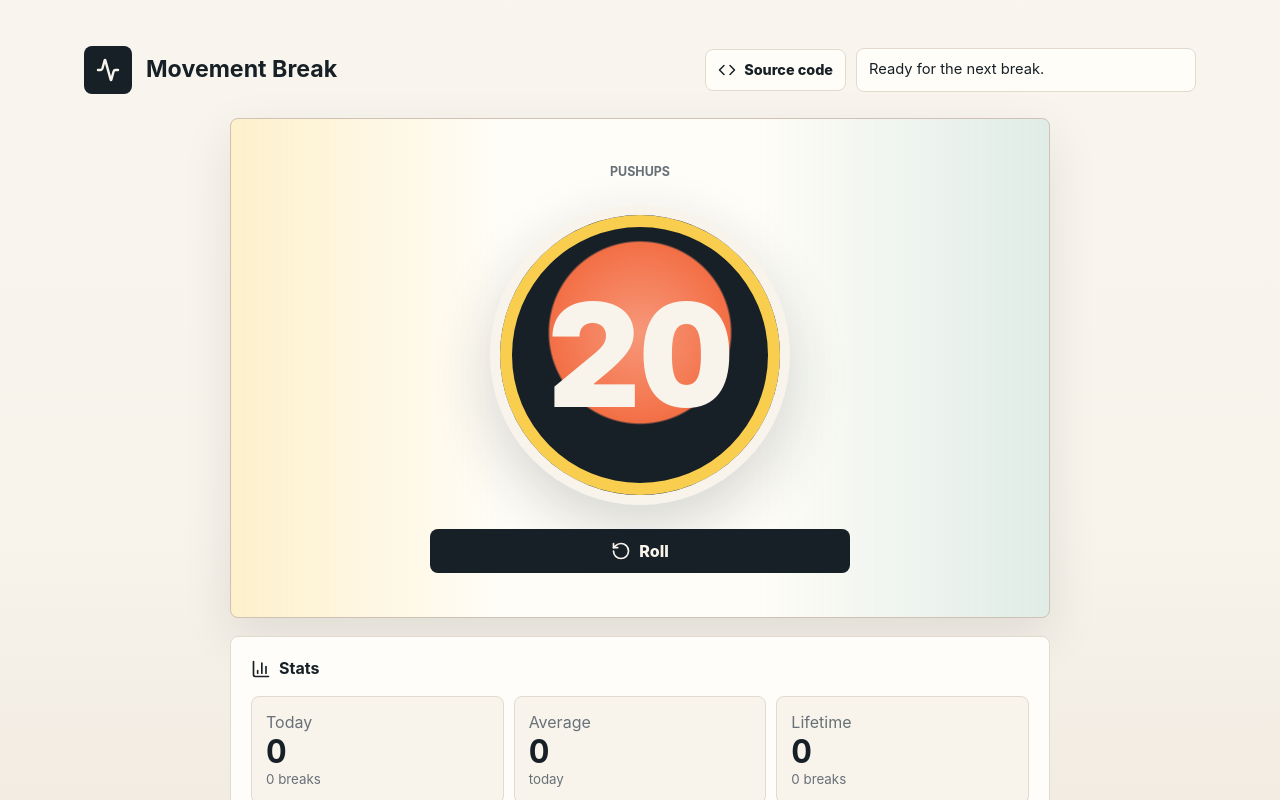
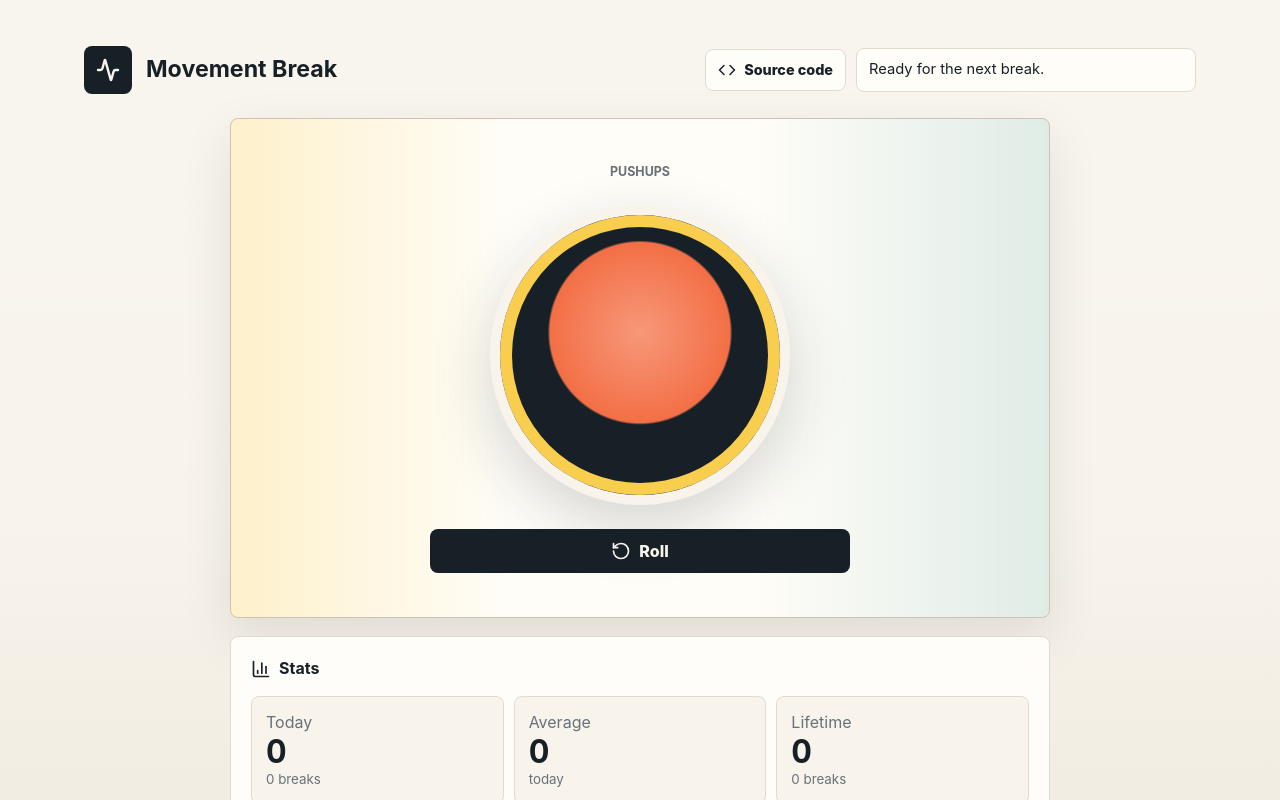
Before and after one commit to kevinferretti/movement-break, a React (Vite) app: page / in a window 1280 px wide. Shown: the top 800 px of the page. Built offline with nearby package versions, Linux system fonts and the light colour scheme.

Commit message:
Start rep dial blank

```diff
--- a/public/sw.js
+++ b/public/sw.js
@@ -1,4 +1,4 @@
-const CACHE_NAME = 'movement-break-shell-v4'
+const CACHE_NAME = 'movement-break-shell-v5'
 const SHELL_ASSETS = ['/', '/manifest.webmanifest', '/icon.svg']
 
 self.addEventListener('install', (event) => {
--- a/src/App.css
+++ b/src/App.css
@@ -128,10 +128,15 @@
 }
 
 .rep-dial span {
+  min-width: 1ch;
   font-size: clamp(5.8rem, 16vw, 9rem);
   line-height: 1;
   font-weight: 900;
   font-variant-numeric: tabular-nums;
+}
+
+.rep-dial.empty span {
+  opacity: 0;
 }
 
 .rep-dial.rolling {
--- a/src/App.tsx
+++ b/src/App.tsx
@@ -11,12 +11,12 @@ type Notice = {
 }
 
 const SOURCE_URL = 'https://github.com/kevinferretti/movement-break'
-const INITIAL_REPS = AVAILABLE_REPS[AVAILABLE_REPS.length - 1]
+const FALLBACK_REPS = 1
 
 function App() {
   const [entries, setEntries] = useState<MovementEntry[]>(() => loadEntries())
   const [rolledReps, setRolledReps] = useState<number | null>(null)
-  const [displayReps, setDisplayReps] = useState(INITIAL_REPS)
+  const [displayReps, setDisplayReps] = useState<number | null>(null)
   const [isRolling, setIsRolling] = useState(false)
   const [completionPulse, setCompletionPulse] = useState(false)
   const [notice, setNotice] = useState<Notice>({
@@ -39,6 +39,7 @@ function App() {
 
     setIsRolling(true)
     setRolledReps(null)
+    setDisplayReps(randomRep())
     setNotice({ tone: 'neutral', text: 'Rolling...' })
 
     let ticks = 0
@@ -67,12 +68,13 @@ function App() {
     setCompletionPulse(true)
     setNotice({ tone: 'success', text: `Logged ${rolledReps} pushups.` })
     setRolledReps(null)
+    setDisplayReps(null)
     window.setTimeout(() => setCompletionPulse(false), 650)
   }
 
   function cancelQueuedBreak() {
     setRolledReps(null)
-    setDisplayReps(INITIAL_REPS)
+    setDisplayReps(null)
     setNotice({ tone: 'neutral', text: 'Skipped this roll.' })
   }
 
@@ -101,8 +103,11 @@ function App() {
           <span>Pushups</span>
         </div>
 
-        <div className={`rep-dial ${isRolling ? 'rolling' : ''} ${completionPulse ? 'complete' : ''}`}>
-          <span>{displayReps}</span>
+        <div
+          className={`rep-dial ${displayReps === null ? 'empty' : ''} ${isRolling ? 'rolling' : ''} ${completionPulse ? 'complete' : ''}`}
+          aria-label={displayReps === null ? 'No reps rolled yet' : `${displayReps} pushups`}
+        >
+          <span>{displayReps ?? ''}</span>
         </div>
 
         <div className={`break-actions ${rolledReps ? 'queued' : 'ready'}`}>
@@ -184,7 +189,7 @@ function randomRep() {
     window.crypto.getRandomValues(values)
   } while (values[0] >= unbiasedMax)
 
-  return AVAILABLE_REPS[values[0] % optionCount] ?? INITIAL_REPS
+  return AVAILABLE_REPS[values[0] % optionCount] ?? FALLBACK_REPS
 }
 
 export default App
```
